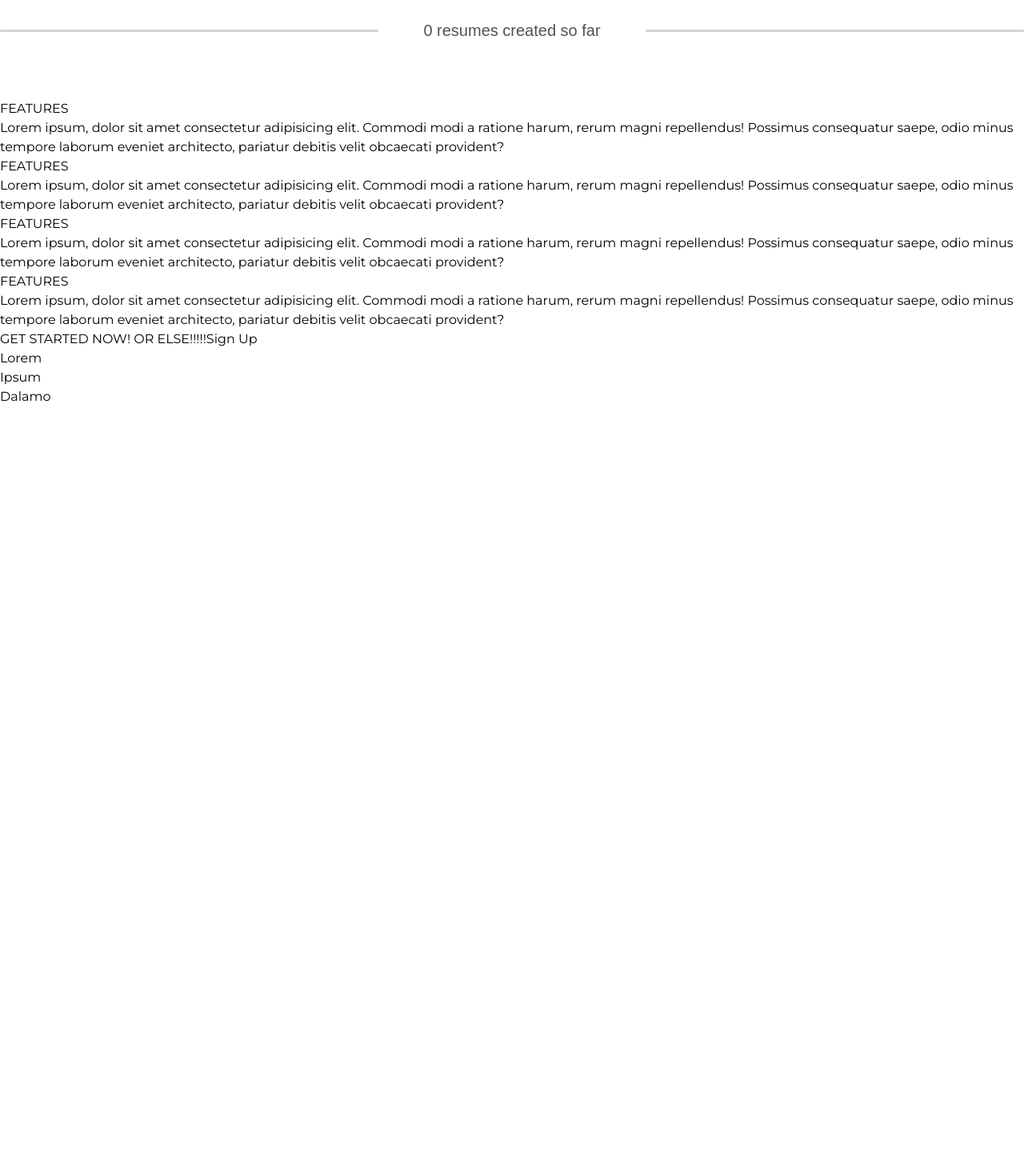
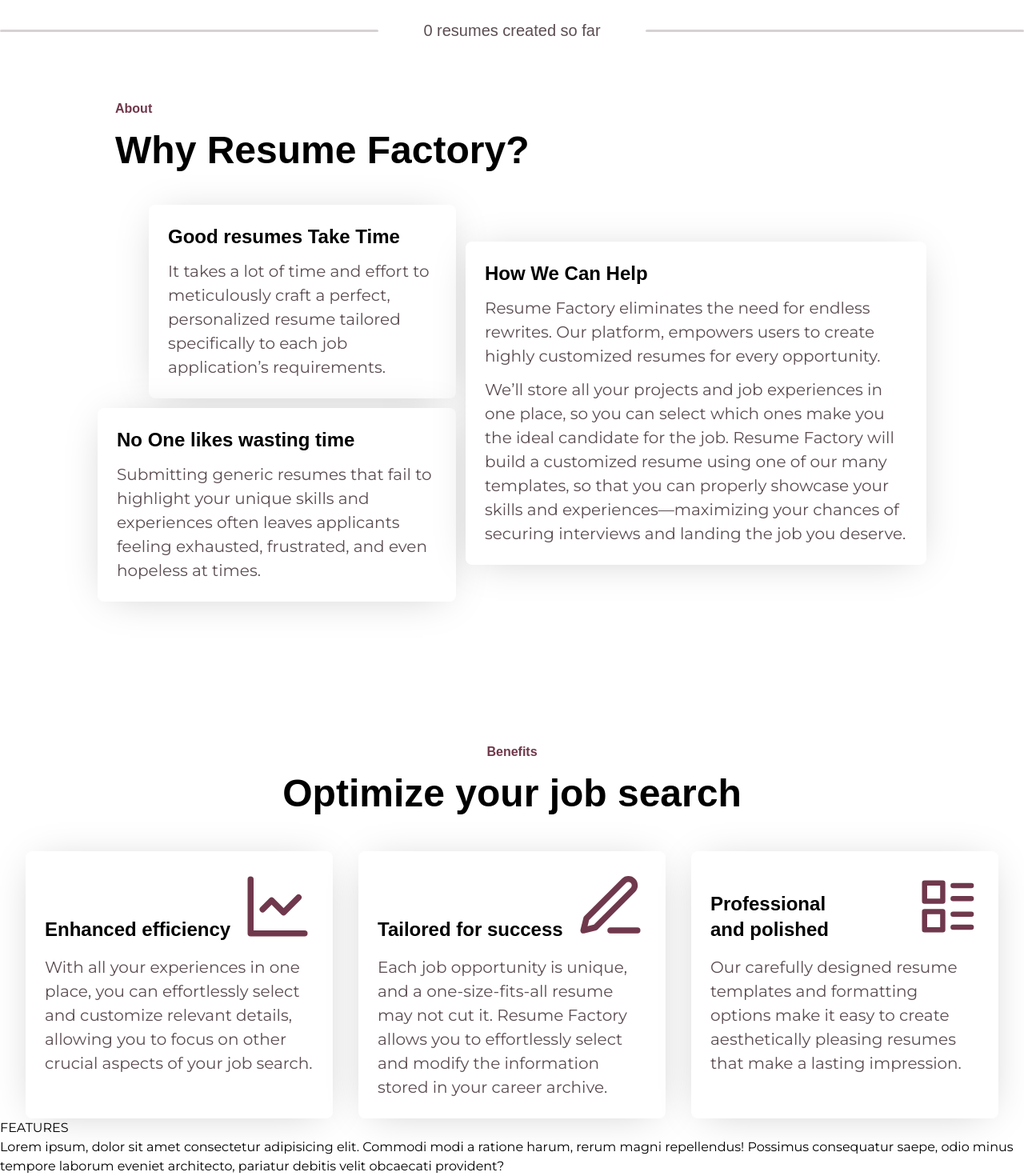
Before and after one commit to CSC-3380-Spring-2024/resume-factory, a Next.js app: page / in a window 1280 px wide. Shown: the part 820-2290 px from the top of the page at 80% size. Before the commit the page ends 1328 px from the top, so only its background shows below. Built offline with nearby package versions, Linux system fonts and the light colour scheme; a web font is replaced by a local one.

Commit message:
Finished About/Benefits

```diff
--- /dev/null
+++ b/src/components/BenefitsCard.tsx
@@ -0,0 +1,19 @@
+interface Props {
+  title: string;
+  description: string;
+  icon: React.ReactNode;
+}
+
+export const BenefitsCard: React.FC<Props> = ({ description, icon, title }) => {
+  return (
+    <div className="max-w-sm rounded-lg bg-bg p-6 shadow-card">
+      <div className="mb-4 flex flex-row items-end justify-between">
+        <h3 className="font-mono text-2xl font-semibold leading-8 [text-wrap:balance]">
+          {title}
+        </h3>
+        {icon}
+      </div>
+      <p className="text-xl leading-[1.5] text-fg-light">{description}</p>
+    </div>
+  );
+};
--- a/src/pages/index.tsx
+++ b/src/pages/index.tsx
@@ -1,7 +1,16 @@
 import { type NextPage } from "next";
 import Head from "next/head";
 import Link from "next/link";
-import { LuFeather, LuGithub, LuMoon, LuSun } from "react-icons/lu";
+import {
+  LuFeather,
+  LuGithub,
+  LuMoon,
+  LuSun,
+  LuLineChart,
+  LuEdit3,
+  LuLayoutList,
+} from "react-icons/lu";
+import { BenefitsCard } from "~/components/BenefitsCard";
 
 const Home: NextPage = () => {
   return (
@@ -31,7 +40,7 @@
 const Header: React.FC = () => {
   return (
     <header className="sticky top-0 z-50 w-full bg-white font-mono text-xl font-medium shadow-xl transition-all duration-300 ease-in-out">
-      <div className="flex max-w-[1366px] flex-row justify-between gap-x-4 px-4 py-[20px]">
+      <div className="mx-auto flex max-w-[1366px] flex-row justify-between gap-x-4 px-4 py-[20px]">
         <Link href="/" className="flex flex-row items-center gap-x-[10px] ">
           <LuFeather size="30px" />
           <p className="">Resume Factory</p>
@@ -111,13 +120,54 @@
 const About: React.FC = () => {
   return (
     <section>
-      <h2>FEATURES</h2>
-      <p>
-        Lorem ipsum, dolor sit amet consectetur adipisicing elit. Commodi modi a
-        ratione harum, rerum magni repellendus! Possimus consequatur saepe, odio
-        minus tempore laborum eveniet architecto, pariatur debitis velit
-        obcaecati provident?
-      </p>
+      <div className="ml-36">
+        <p className="mb-4 font-mono text-base font-bold text-accent">About</p>
+        <h2 className="mb-11 font-mono text-5xl font-bold">
+          Why Resume Factory?
+        </h2>
+      </div>
+      <div className="mb-44 flex flex-row items-center justify-center gap-3">
+        <div className=" flex min-w-max flex-col items-end gap-3">
+          <div className="max-w-sm rounded-lg bg-bg p-6 shadow-card">
+            <h3 className="mb-3 font-mono text-2xl font-semibold">
+              Good resumes Take Time
+            </h3>
+            <p className="text-xl leading-[1.5] text-fg-light">
+              It takes a lot of time and effort to meticulously craft a perfect,
+              personalized resume tailored specifically to each job
+              application’s requirements.
+            </p>
+          </div>
+          <div className="max-w-md rounded-lg bg-bg p-6 shadow-card">
+            <h3 className="mb-3 font-mono text-2xl font-semibold">
+              No One likes wasting time
+            </h3>
+            <p className="text-xl leading-[1.5] text-fg-light">
+              Submitting generic resumes that fail to highlight your unique
+              skills and experiences often leaves applicants feeling exhausted,
+              frustrated, and even hopeless at times.
+            </p>
+          </div>
+        </div>
+        <div className="max-w-xl  rounded-lg bg-bg p-6 shadow-card">
+          <h3 className="mb-3 font-mono text-2xl font-semibold">
+            How We Can Help
+          </h3>
+          <p className="mb-3 text-xl leading-[1.5] text-fg-light">
+            Resume Factory eliminates the need for endless rewrites. Our
+            platform, empowers users to create highly customized resumes for
+            every opportunity.
+          </p>
+          <p className="text-xl leading-[1.5] text-fg-light">
+            We’ll store all your projects and job experiences in one place, so
+            you can select which ones make you the ideal candidate for the job.
+            Resume Factory will build a customized resume using one of our many
+            templates, so that you can properly showcase your skills and
+            experiences—maximizing your chances of securing interviews and
+            landing the job you deserve.
+          </p>
+        </div>
+      </div>
     </section>
   );
 };
@@ -125,13 +175,29 @@
 const Benefits: React.FC = () => {
   return (
     <section>
-      <h2>FEATURES</h2>
-      <p>
-        Lorem ipsum, dolor sit amet consectetur adipisicing elit. Commodi modi a
-        ratione harum, rerum magni repellendus! Possimus consequatur saepe, odio
-        minus tempore laborum eveniet architecto, pariatur debitis velit
-        obcaecati provident?
+      <p className="mb-4 text-center font-mono text-base font-bold text-accent">
+        Benefits
       </p>
+      <h2 className="mb-12 text-center font-mono text-5xl font-bold">
+        Optimize your job search
+      </h2>
+      <div className="flex flex-row justify-center gap-8">
+        <BenefitsCard
+          title="Enhanced efficiency"
+          description="With all your experiences in one place, you can effortlessly select and customize relevant details, allowing you to focus on other crucial aspects of your job search."
+          icon={<LuLineChart size="90px" className="text-accent" />}
+        />
+        <BenefitsCard
+          title="Tailored for success"
+          description="Each job opportunity is unique, and a one-size-fits-all resume may not cut it. Resume Factory allows you to effortlessly select and modify the information stored in your career archive."
+          icon={<LuEdit3 size="90px" className="text-accent" />}
+        />
+        <BenefitsCard
+          title="Professional and polished"
+          description="Our carefully designed resume templates and formatting options make it easy to create aesthetically pleasing resumes that make a lasting impression."
+          icon={<LuLayoutList size="90px" className="text-accent" />}
+        />
+      </div>
     </section>
   );
 };
--- a/tailwind.config.ts
+++ b/tailwind.config.ts
@@ -4,6 +4,10 @@
   content: ["./src/**/*.{js,ts,jsx,tsx}"],
   theme: {
     extend: {
+      boxShadow: {
+        card: "0 4px 50px -16px rgba(0, 0, 0, 0.25)",
+      },
+
       colors: {
         accent: "#70384C",
         bg: "#FFFFFF",
```
